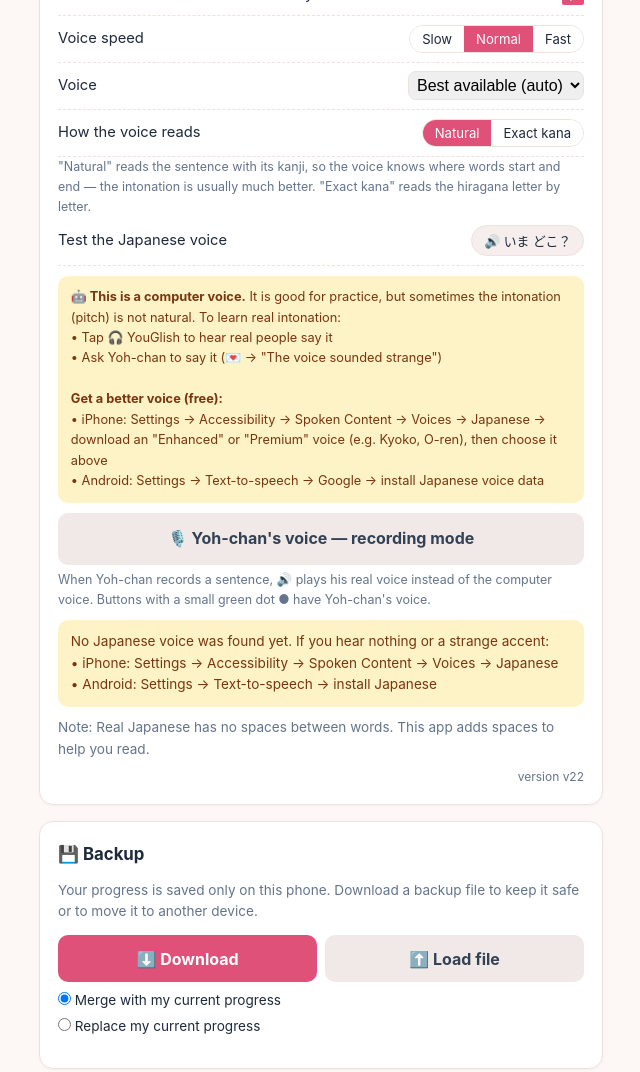
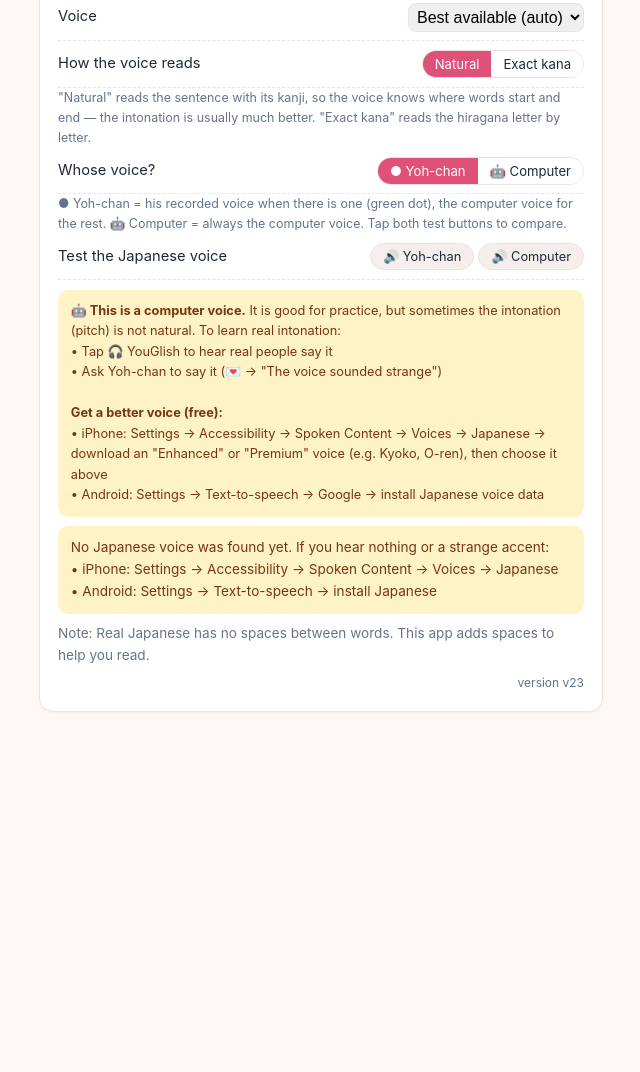
Before and after one commit to ys1017000/Learning-Japanese, a plain HTML site: page index.html in a window 1280 px wide. Shown: the part 1649-2721 px from the top of the page, without its empty margins (319-959 px from the left). After the commit the page ends 2483 px from the top, so only its background shows below. Drawn offline with Linux system fonts and the light colour scheme.

Commit message:
Add files via upload

```diff
--- a/common.js
+++ b/common.js
@@ -4,7 +4,7 @@
 
   const KEY_DATA = 'cj_data';         // 学習データ（バックアップ対象）
   const KEY_PREFS = 'cj_prefs';       // 設定（端末ごと・バックアップ対象外）
-  const APP_VERSION = 'v22';
+  const APP_VERSION = 'v23';
   const DATA_VERSION = 4;             // v2: 漢字(kanji)・音読(read) / v3: 練習カード(prac)・日替わり(daily) / v4: ようちゃんへの質問(asks)・都道府県(pref)。古い形もそのまま読める
   const BACKUP_APP_ID = 'casual-japanese-backup';
   const BACKUP_VERSION = 4;           // v1〜v3 のバックアップも読み込める
@@ -25,7 +25,7 @@
   function shuffle(a) { const x = a.slice(); for (let i = x.length - 1; i > 0; i--) { const j = Math.floor(Math.random() * (i + 1)); [x[i], x[j]] = [x[j], x[i]]; } return x; }
 
   /* ---------- 設定 ---------- */
-  const DEFAULT_PREFS = { romaji: true, rate: 0.9, autoSpeak: true, lang: 'en', readKanji: false, theme: 'pink', drillSecs: 5, voiceMode: 'natural', voiceName: '', voiceNoted: false };
+  const DEFAULT_PREFS = { romaji: true, rate: 0.9, autoSpeak: true, lang: 'en', readKanji: false, theme: 'pink', drillSecs: 5, voiceMode: 'natural', voiceName: '', voiceNoted: false, voiceSrc: 'yoh' };   // voiceSrc: 'yoh' = ようちゃん の録音があれば それ、'tts' = いつも 機械の声
   const THEMES = ['pink', 'matcha', 'sky'];
   function getPrefs() { try { return Object.assign({}, DEFAULT_PREFS, JSON.parse(safeGet(KEY_PREFS)) || {}); } catch (e) { return Object.assign({}, DEFAULT_PREFS); } }
   function setPref(k, v) { const p = getPrefs(); p[k] = v; safeSet(KEY_PREFS, JSON.stringify(p)); applyPrefs(); }
@@ -331,7 +331,8 @@
     idbAll().then(list => list.forEach(rec => { if (rec && rec.blob) localVoices[rec.id] = URL.createObjectURL(rec.blob); })).catch(() => {})
   ]).then(() => { markVoiceButtons(); document.dispatchEvent(new CustomEvent('cj:voices')); });
   function voiceUrl(kana) { const id = voiceId(kana); return localVoices[id] || (siteVoices.has(id) ? VOICE_DIR + id + '.wav' : null); }
-  function hasVoice(kana) { const id = voiceId(kana); return localVoices[id] ? 'local' : siteVoices.has(id) ? 'site' : ''; }
+  const useYoh = () => getPrefs().voiceSrc !== 'tts';
+  function hasVoice(kana) { if (!useYoh()) return ''; const id = voiceId(kana); return localVoices[id] ? 'local' : siteVoices.has(id) ? 'site' : ''; }
   function saveLocalVoice(kana, blob) {
     const id = voiceId(kana);
     return idbPut({ id, kana: speechText(kana), blob, t: Date.now() }).then(() => { if (localVoices[id]) URL.revokeObjectURL(localVoices[id]); localVoices[id] = URL.createObjectURL(blob); markVoiceButtons(); return id; });
@@ -352,7 +353,7 @@
   if (player) { player.preload = 'auto'; try { player.preservesPitch = true; player.webkitPreservesPitch = true; } catch (e) {} }
   function speak(kana, slow, onEnd) {
     if (!kana) return false;
-    const url = player && voiceUrl(kana);
+    const url = player && useYoh() && voiceUrl(kana);
     if (url) {
       if ('speechSynthesis' in window) window.speechSynthesis.cancel();
       player.pause();
@@ -580,7 +581,15 @@
     navigator.serviceWorker.addEventListener('controllerchange', () => { if (reloaded) return; reloaded = true; location.reload(); });
   }
 
+  /* ようちゃん モード：録音・バックアップ など ようちゃん が いじる ところ は、この端末で モード を ON にした ときだけ 出す。
+     ホームの いちばん下の version を 5回 タップ で ON／OFF（端末ごと。バックアップ には ふくめない） */
+  const KEY_DEV = 'cj_dev';
+  const isDev = () => safeGet(KEY_DEV) === '1';
+  function setDev(on) { try { if (on) localStorage.setItem(KEY_DEV, '1'); else localStorage.removeItem(KEY_DEV); } catch (e) {} applyDev(); }
+  function applyDev() { document.querySelectorAll('[data-dev]').forEach(el => { el.style.display = isDev() ? '' : 'none'; }); }
+  applyDev(); document.addEventListener('DOMContentLoaded', applyDev);
   window.CJ = {
+    isDev, setDev, applyDev, ttsSpeak,
     esc, dateKey, shuffle, getData, saveData, isLearned, toggleLearned, isKanjiLearned, toggleKanji, recordQuiz, recordRead, markStudied,
     calcStreak, updateStreakBadge, getPrefs, setPref, applyPrefs, drillSecs, lang, t, tx, applyI18n, setLang, recordPrac, saveDailySlot,
     speak, stopSpeak, autoSpeak, voiceId, voiceUrl, hasVoice, saveLocalVoice, deleteLocalVoice, localVoiceRecords, siteVoiceIds, voicesReady, markVoiceButtons, VOICE_DIR, hasJaVoice, jaVoices, utterText, speechText, recognitionSupported, listen, normJa, scoreJa, PASS_SCORE,
--- a/i18n.js
+++ b/i18n.js
@@ -44,6 +44,15 @@ window.CJ_I18N = {
   'rate.slow': ['Slow', 'ゆっくり'],
   'rate.normal': ['Normal', 'ふつう'],
   'rate.fast': ['Fast', 'はやい'],
+  'set.vsrc': ['Whose voice?', 'だれ の こえ？'],
+  'vsrc.yoh': ['● Yoh-chan', '● ようちゃん'],
+  'vsrc.tts': ['🤖 Computer', '🤖 きかい'],
+  'vsrc.yohShort': ['Yoh-chan', 'ようちゃん'],
+  'vsrc.ttsShort': ['Computer', 'きかい'],
+  'set.vsrcHelp': ['● Yoh-chan = his recorded voice when there is one (green dot), the computer voice for the rest. 🤖 Computer = always the computer voice. Tap both test buttons to compare.', '● ようちゃん ＝ ろくおん が ある 文 は ようちゃん の こえ（みどり の てん）、ない 文 は きかい の こえ。🤖 きかい ＝ いつも きかい の こえ。した の ボタン で ききくらべ できます。'],
+  'vsrc.noYoh': ['No recording of this sentence yet', 'この 文 の ろくおん は まだ ありません'],
+  'dev.on': ['🎙️ Yoh-chan mode ON (recording & backup are shown)', '🎙️ ようちゃん モード ON（ろくおん・バックアップ を ひょうじ）'],
+  'dev.off': ['Yoh-chan mode OFF', 'ようちゃん モード OFF'],
   'set.test': ['Test the Japanese voice', 'にほんご の こえ を ためす'],
   'set.spaces': ['Note: Real Japanese has no spaces between words. This app adds spaces to help you read.',
     'ほんとう の にほんご には スペース が ありません。この アプリ では よみやすい ように スペース を いれて います。'],
--- a/index.html
+++ b/index.html
@@ -39,7 +39,7 @@
     <a class="menu-btn" href="quiz.html"><span class="icon">❓</span><span data-i18n="home.m.quiz"></span></a>
   </div>
   <a class="btn btn-insta" href="ask.html" style="margin-bottom:0.5rem;">💌 <span data-i18n="home.m.ask"></span></a>
-  <a class="btn btn-secondary" href="record.html" style="margin-bottom:1rem;" data-i18n="rec.link"></a>
+  <a class="btn btn-secondary" href="record.html" style="margin-bottom:1rem; display:none;" data-dev data-i18n="rec.link"></a>
 
   <div class="card">
     <h2 data-i18n="home.progress"></h2>
@@ -70,16 +70,18 @@
     <div class="setting-row"><span data-i18n="set.voice"></span><select id="voiceSel" style="max-width:60%; font-size:16px; padding:4px; border:1px solid var(--border); border-radius:8px;"></select></div>
     <div class="setting-row"><span data-i18n="set.vmode"></span><span class="seg" id="vmodeSeg"><button data-vm="natural" data-i18n="vmode.natural"></button><button data-vm="kana" data-i18n="vmode.kana"></button></span></div>
     <p class="muted" style="font-size:0.78rem;" data-i18n="set.vmodeHelp"></p>
-    <div class="setting-row"><span data-i18n="set.test"></span><button class="tiny-btn" id="testVoice">🔊 いま どこ？</button></div>
+    <div class="setting-row"><span data-i18n="set.vsrc"></span><span class="seg" id="vsrcSeg"><button data-vs="yoh" data-i18n="vsrc.yoh"></button><button data-vs="tts" data-i18n="vsrc.tts"></button></span></div>
+    <p class="muted" style="font-size:0.78rem;" data-i18n="set.vsrcHelp"></p>
+    <div class="setting-row"><span data-i18n="set.test"></span><span><button class="tiny-btn" id="testYoh">🔊 <span data-i18n="vsrc.yohShort"></span></button> <button class="tiny-btn" id="testVoice">🔊 <span data-i18n="vsrc.ttsShort"></span></button></span></div>
     <div class="notice" style="font-size:0.8rem;" data-i18n="set.voiceHelp"></div>
-    <a class="btn btn-secondary" href="record.html" style="margin-top:0.6rem;" data-i18n="rec.link"></a>
-    <p class="muted" style="font-size:0.78rem; margin-top:0.3rem;" data-i18n="rec.linkDesc"></p>
+    <div data-dev style="display:none;"><a class="btn btn-secondary" href="record.html" style="margin-top:0.6rem;" data-i18n="rec.link"></a>
+    <p class="muted" style="font-size:0.78rem; margin-top:0.3rem;" data-i18n="rec.linkDesc"></p></div>
     <div class="notice" id="voiceNotice" style="display:none;"></div>
     <p class="muted" style="margin-top:0.6rem;" data-i18n="set.spaces"></p>
     <p class="muted" id="verText" style="margin-top:0.4rem; font-size:0.75rem; text-align:right;"></p>
   </div>
 
-  <div class="card">
+  <div class="card" data-dev style="display:none;">
     <h2 data-i18n="bk.title"></h2>
     <p class="muted" data-i18n="bk.desc"></p>
     <div class="btn-row">
@@ -150,6 +152,7 @@
     document.querySelectorAll('#rateSeg button').forEach(b => b.classList.toggle('active', Math.abs(Number(b.dataset.rate) - Number(p.rate)) < 0.01));
     document.querySelectorAll('#langSeg button').forEach(b => b.classList.toggle('active', b.dataset.lang === CJ.lang()));
     document.querySelectorAll('#themeSeg button').forEach(b => b.classList.toggle('active', b.dataset.theme === (p.theme || 'pink')));
+    document.querySelectorAll('#vsrcSeg button').forEach(b => b.classList.toggle('active', b.dataset.vs === (p.voiceSrc || 'yoh')));
     document.querySelectorAll('#vmodeSeg button').forEach(b => b.classList.toggle('active', b.dataset.vm === (p.voiceMode || 'natural')));
     renderVoices();
     document.querySelectorAll('#secsSeg button').forEach(b => { b.textContent = t('secs', { n: b.dataset.secs }); b.classList.toggle('active', Number(b.dataset.secs) === CJ.drillSecs()); });
@@ -184,7 +187,7 @@
     if (!CJ.hasJaVoice()) { n.style.display = ''; n.innerHTML = t('voice.none'); }
     else n.style.display = 'none';
   }
-  $('testVoice').addEventListener('click', () => { CJ.speak('いま どこ？'); setTimeout(checkVoice, 500); });
+  $('testVoice').addEventListener('click', () => { CJ.ttsSpeak('いま どこ？'); setTimeout(checkVoice, 500); });
   // 声のえらびかた（端末に入っている日本語の声）
   function renderVoices() {
     const list = CJ.jaVoices(), want = CJ.getPrefs().voiceName;
@@ -192,8 +195,17 @@
       list.map(v => '<option value="' + esc(v.name) + '"' + (v.name === want ? ' selected' : '') + '>' + esc(v.name) + '</option>').join('');
   }
   if ('speechSynthesis' in window) window.speechSynthesis.addEventListener('voiceschanged', renderVoices);
-  $('voiceSel').addEventListener('change', e => { CJ.setPref('voiceName', e.target.value); CJ.speak('いま どこ？'); });
-  $('vmodeSeg').addEventListener('click', e => { const b = e.target.closest('button'); if (!b) return; CJ.setPref('voiceMode', b.dataset.vm); renderSettings(); CJ.speak('いま どこ？'); });
+  $('voiceSel').addEventListener('change', e => { CJ.setPref('voiceName', e.target.value); CJ.ttsSpeak('いま どこ？'); });
+  $('vmodeSeg').addEventListener('click', e => { const b = e.target.closest('button'); if (!b) return; CJ.setPref('voiceMode', b.dataset.vm); renderSettings(); CJ.ttsSpeak('いま どこ？'); });
+  // ようちゃん の声 ／ 機械の声 の切り替え と、聞きくらべ
+  $('vsrcSeg').addEventListener('click', e => { const b = e.target.closest('button'); if (!b) return; CJ.setPref('voiceSrc', b.dataset.vs); renderSettings(); CJ.markVoiceButtons(); });
+  $('testYoh').addEventListener('click', () => { const was = CJ.getPrefs().voiceSrc; CJ.setPref('voiceSrc', 'yoh'); if (!CJ.hasVoice('いま どこ？')) CJ.toast(t('vsrc.noYoh')); else CJ.speak('いま どこ？'); CJ.setPref('voiceSrc', was); });
+  // version を 5回 タップ → ようちゃん モード（録音・バックアップ を表示）
+  let verTaps = 0, verTimer = 0;
+  $('verText').addEventListener('click', () => {
+    verTaps++; clearTimeout(verTimer); verTimer = setTimeout(() => { verTaps = 0; }, 1500);
+    if (verTaps >= 5) { verTaps = 0; CJ.setDev(!CJ.isDev()); CJ.toast(t(CJ.isDev() ? 'dev.on' : 'dev.off')); }
+  });
 
   $('exportBtn').addEventListener('click', () => { CJ.downloadBackup(); CJ.toast(t('bk.done')); });
   $('importBtn').addEventListener('click', () => $('importFile').click());
--- a/sw.js
+++ b/sw.js
@@ -1,7 +1,7 @@
 /* オフライン対応：一度開いたページ・ファイルを端末に保存して、電波がなくても使えるようにする
    v11：ネットにつながっているときは「いつも最新」を先に取りに行く（古い画面が出つづける問題の対策）。
         つながらない・遅い（3秒）ときだけ、保存しておいたものを使う */
-const CACHE = 'maru-pace-v22';
+const CACHE = 'maru-pace-v23';
 const ASSETS = ['./', 'index.html', 'practice.html', 'cards.html', 'endings.html', 'grammar.html', 'guide.html', 'kanji.html', 'words.html', 'map.html',
   'read.html', 'quiz.html', 'ask.html', 'record.html', 'pattern.html', 'pattern-data.js', 'i18n.js', 'data.js', 'grammar-data.js', 'read-data.js', 'examples-data.js', 'kanji-data.js', 'words-data.js', 'pref-data.js',
   'common.js', 'bank.js', 'common.css', 'manifest.webmanifest', 'icon-192.png', 'icon-512.png', 'apple-touch-icon.png', 'index.json'];
```
